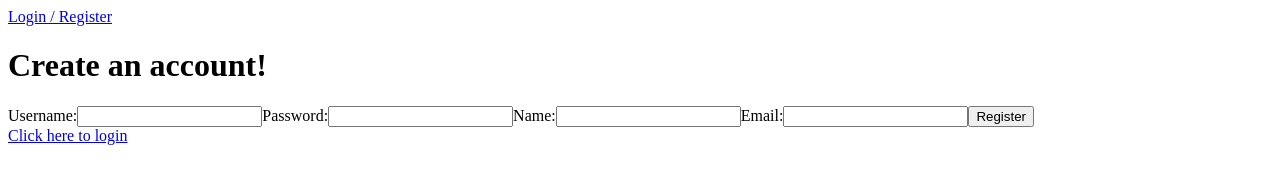
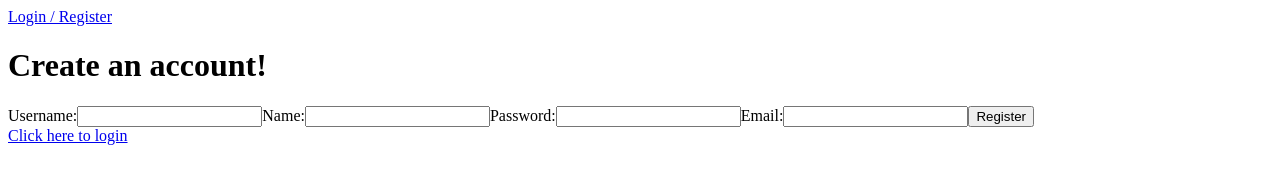
Before and after one commit to emmaambr/event_application, a React (Create React App) app in the folder frontend/: page /register in a window 1280 px wide. Shown: the top 196 px of the page. Built offline with nearby package versions, Linux system fonts and the light colour scheme.

Commit message:
refactor FE

```diff
--- a/frontend/src/component/LoginComponent.js
+++ b/frontend/src/component/LoginComponent.js
@@ -6,9 +6,10 @@ export default function LoginComponent() {
     const [username, setUsername] = useState('')
     const [password, setPassword] = useState('')
 
-    const handleClick = async (e) => {
+    const login = async (e) => {
         e.preventDefault()
         const user = { "username": username, "password": password }
+
         await axios.post("http://localhost:8080/authenticate", user)
         .then(res => {
             if (res.status === 200) {
@@ -30,7 +31,7 @@ export default function LoginComponent() {
     return (
         <div>
             <div>
-                <form>
+                <form onSubmit={login}>
                     <label>
                         <input value={username} placeholder="Username" onChange={(e) => setUsername(e.target.value)} />
                     </label>
@@ -40,7 +41,7 @@ export default function LoginComponent() {
                         <input value={password} onChange={(e) => setPassword(e.target.value)} />
                     </label>
 
-                    <button variant="contained" color="secondary" onClick={handleClick}> Log in </button>
+                    <button type="submit"> Log in </button>
                 </form>
             </div>
         </div>
--- a/frontend/src/component/NavComponent.js
+++ b/frontend/src/component/NavComponent.js
@@ -3,21 +3,12 @@ import * as React from 'react';
 const token = localStorage.getItem("token");
 
 export default function NavComponent() {
+    let loggedIn = token ? <a href="/" onClick={logOut}> Log out </a> : <a href="/login"> Login / Register </a>;
+    let myPage = token && <a href="/mypage"> My page </a>;
+
     function logOut() {
         localStorage.removeItem("token");
         localStorage.removeItem("userId")
-    }
-
-    let loggedIn;
-    if (token) {
-        loggedIn = <a href="/" onClick={logOut}> Log out </a>
-    } else {
-        loggedIn = <a href="/login"> Login / Register </a>
-    }
-
-    let myPage;
-    if (token) {
-        myPage = <a href="/mypage"> My page </a>
     }
 
     return (
--- a/frontend/src/component/NewEventComponent.js
+++ b/frontend/src/component/NewEventComponent.js
@@ -44,11 +44,11 @@ export default function NewEventComponent() {
         <div>
             <div>
                 <form onSubmit={submitEvent}>
-                    <input value={title} placeholder="Title" required="true" type="text" onChange={(e) => setTitle(e.target.value)} />
+                    <input value={title} placeholder="Title" required={true} type="text" onChange={(e) => setTitle(e.target.value)} />
 
-                    <input value={description} placeholder="Event description" required="true" type="text" onChange={(e) => setDescription(e.target.value)} />
+                    <input value={description} placeholder="Event description" required={true} type="text" onChange={(e) => setDescription(e.target.value)} />
 
-                    <input value={eventDate} placeholder="YYYY-MM-DDTHH:MM:SS" required="true" type="text" onChange={(e) => setEventDate(e.target.value)} />
+                    <input value={eventDate} placeholder="YYYY-MM-DDTHH:MM:SS" required={true} type="text" onChange={(e) => setEventDate(e.target.value)} />
 
                     *<input value={ageLimit} placeholder="Age limit" type="text" onChange={(e) => setAgeLimit(e.target.value)} />
 
--- a/frontend/src/component/RegisterComponent.js
+++ b/frontend/src/component/RegisterComponent.js
@@ -8,36 +8,43 @@ export default function RegisterComponent() {
     const [name, setName] = useState('')
     const [email, setEmail] = useState('')
 
-    const handleClick = (e) => {
+    const submitUser = (e) => {
         e.preventDefault()
-        const user = { "username": username, "password": password, "name": name, "email": email }
+        const user = { "username": username, "password": password, "email": email, "name": name}
+
         fetch("http://localhost:8080/register", {
             method: "POST",
             headers: {
                 "Content-Type": "application/json",
             },
             body: JSON.stringify(user)
-        }).then(async () => {
+        })
+        .then(async () => {
             const user = { "username": username, "password": password }
             await axios.post("http://localhost:8080/authenticate", user)
                 .then(res => {
                     if (res.status === 200) {
                         const token = res.headers.get("Authorization")
-                        localStorage.setItem("token", token)
+                        localStorage.setItem("userId", token)
                         AuthenticationToken(token);
                     }
                 })
-            window.location.replace("/");
+            window.location.replace("/login");
         })
     }
 
     return (
         <div>
             <div>
-                <form>
+                <form onSubmit={submitUser}>
                     <label>
                         Username:
                         <input value={username} onChange={(e) => setUsername(e.target.value)} />
+                    </label>
+
+                    <label>
+                        Name:
+                        <input value={name} onChange={(e) => setName(e.target.value)} />
                     </label>
 
                     <label>
@@ -46,16 +53,11 @@ export default function RegisterComponent() {
                     </label>
 
                     <label>
-                        Name:
-                        <input value={name} onChange={(e) => setName(e.target.value)} />
-                    </label>
-
-                    <label>
                         Email:
                         <input vvalue={email} onChange={(e) => setEmail(e.target.value)} />
                     </label>
 
-                    <button onClick={handleClick}> Register </button>
+                    <button type="submitUser"> Register </button>
                 </form>
             </div>
         </div>
```
Also changed, not shown: frontend/src/component/ActiveEventComponent.js (+4 -5 lines), frontend/src/component/MyEventComponent.js (+4 -4 lines). Lines whose indentation alone changed are shown as unchanged.
